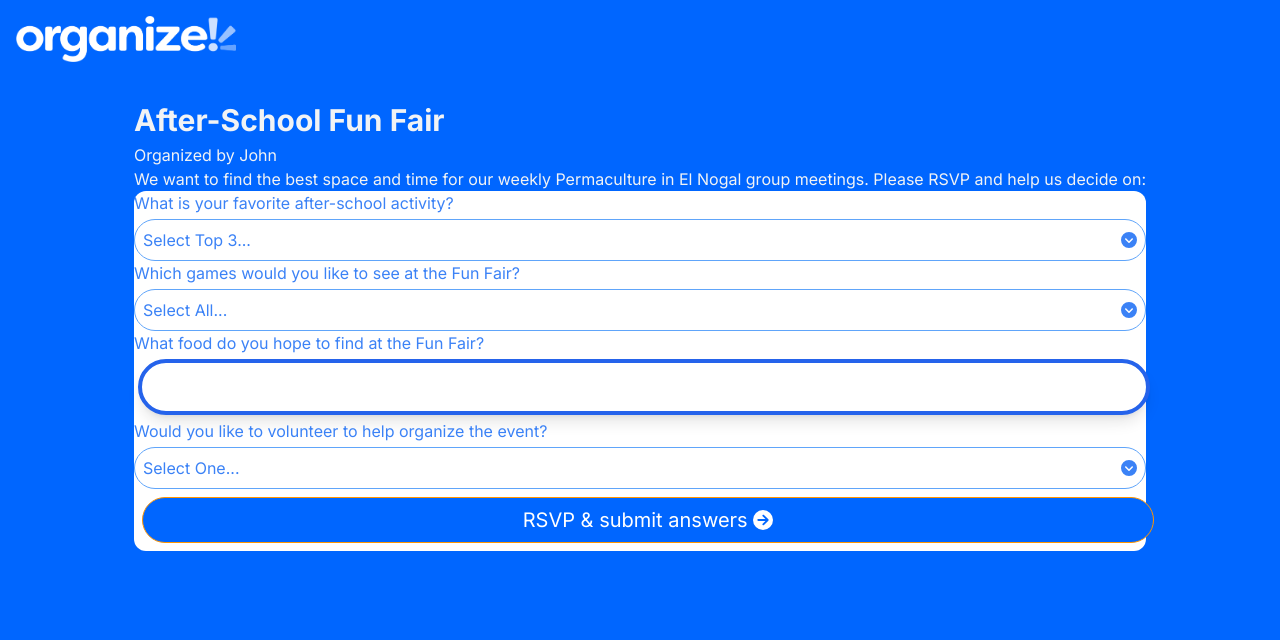
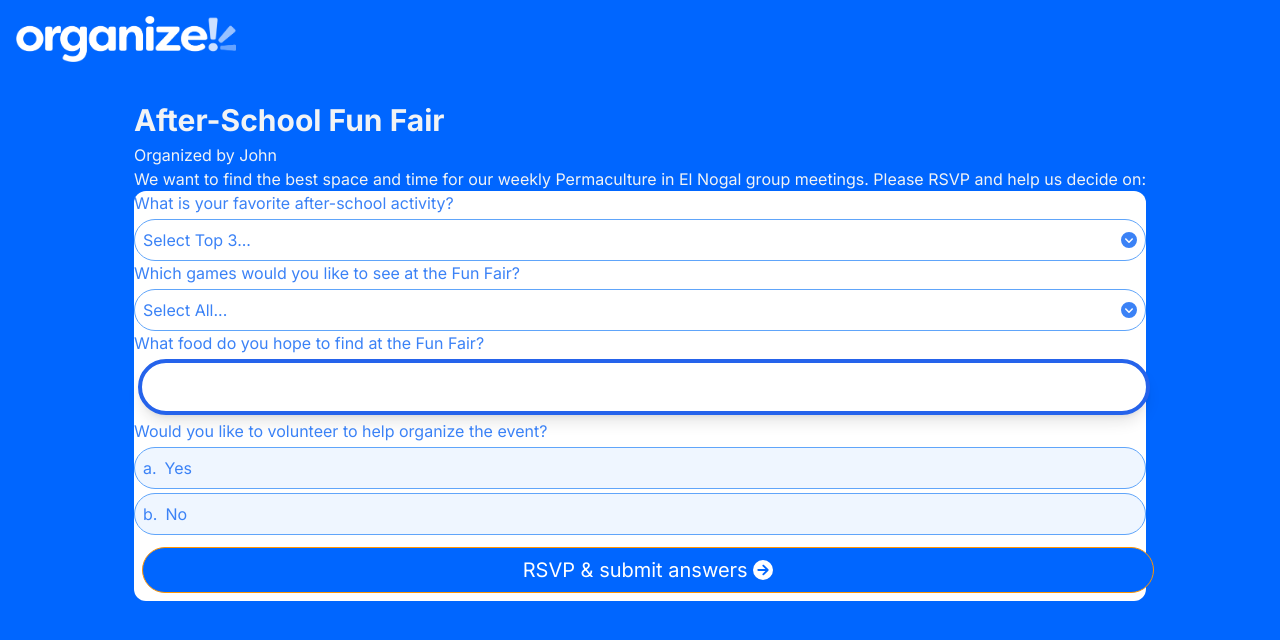
Before and after one commit to shirinmjr/organize-app, a Next.js app: page /participate/event/1 in a window 1280 px wide. Shown: the top 640 px of the page. Built offline with nearby package versions, Linux system fonts and the light colour scheme.

Commit message:
replaced selectInput with Choose One

```diff
--- a/app/participate/event/[id]/page.jsx
+++ b/app/participate/event/[id]/page.jsx
@@ -1,12 +1,12 @@
 "use client";
-import { useEffect, useState } from "react";
-import { FontAwesomeIcon } from "@fortawesome/react-fontawesome";
-import { faCircleArrowRight } from "@fortawesome/free-solid-svg-icons";
 import Layout from "../layout";
 import Button from "@/app/components/inputs/Button";
 import InputText from "@/app/components/inputs/InputText";
 import InputSelect from "@/app/components/inputs/InputSelect";
-//import InputChooseOne from "@/app/components/inputs/InputChooseOne";
+import InputChooseOne from "@/app/components/inputs/InputChooseOne";
+import { useEffect, useState } from "react";
+import { FontAwesomeIcon } from "@fortawesome/react-fontawesome";
+import { faCircleArrowRight } from "@fortawesome/free-solid-svg-icons";
 //Mock data to build Volunteer workflow
 import eventInfo from "../../../../assets/mock/mockEvent";
 import organizerInfo from "../../../../assets/mock/mockOrganizer";
@@ -19,8 +19,8 @@ export default function Page({ params }) {
   const [answers, setAnswers] = useState("");
 
   const handleSelectChange = (selected, id) => {
-    //  const selectedType = selected;
-    console.log("select type: ", selected, "for question: ", id);
+    const selectedType = selected;
+    console.log("select type: ", selectedType, "for question: ", id);
   };
   const mapQuestionTypeToInput = (questionObj) => {
     console.log("question object", questionObj);
@@ -28,21 +28,6 @@ export default function Page({ params }) {
     switch (type) {
       case "text":
         return <InputText question={question} />;
-
-      case "single":
-        return (
-          <div>
-            <InputSelect
-              id={question.id}
-              name={question.type}
-              label={""}
-              defaultOption={"Select One..."}
-              options={options}
-              onChange={(selected) => handleSelectChange(selected, question.id)}
-              required
-            />
-          </div>
-        );
       case "top3":
         return (
           <div>
@@ -67,6 +52,20 @@ export default function Page({ params }) {
               defaultOption={"Select All..."}
               options={options}
               onChange={(selected) => handleSelectChange(selected, question.id)}
+              required
+            />
+          </div>
+        );
+      case "single":
+        return (
+          <div>
+            <InputChooseOne
+              id={question.id}
+              name={question.type}
+              label={""}
+              defaultOption={"Select One..."}
+              options={options}
+              //onChange={(selected) => handleSelectChange(selected, question.id)}
               required
             />
           </div>
```
